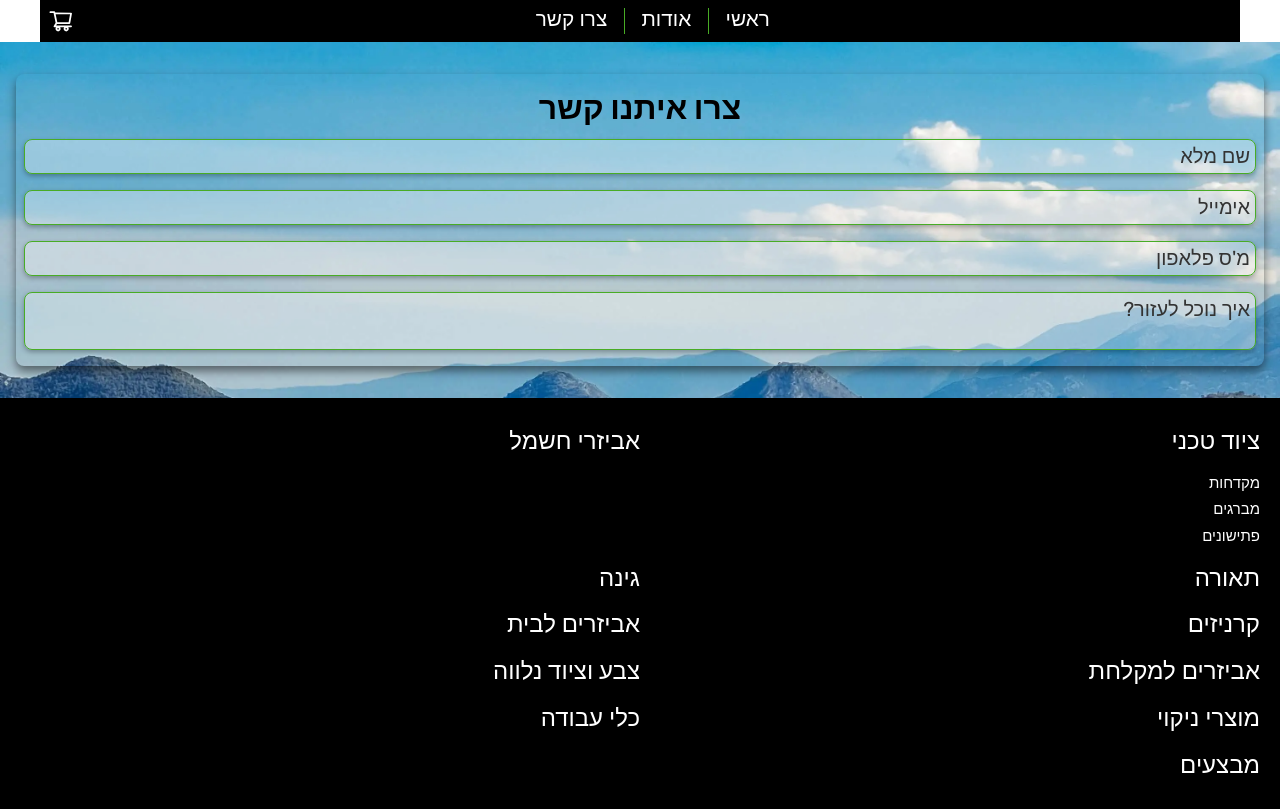
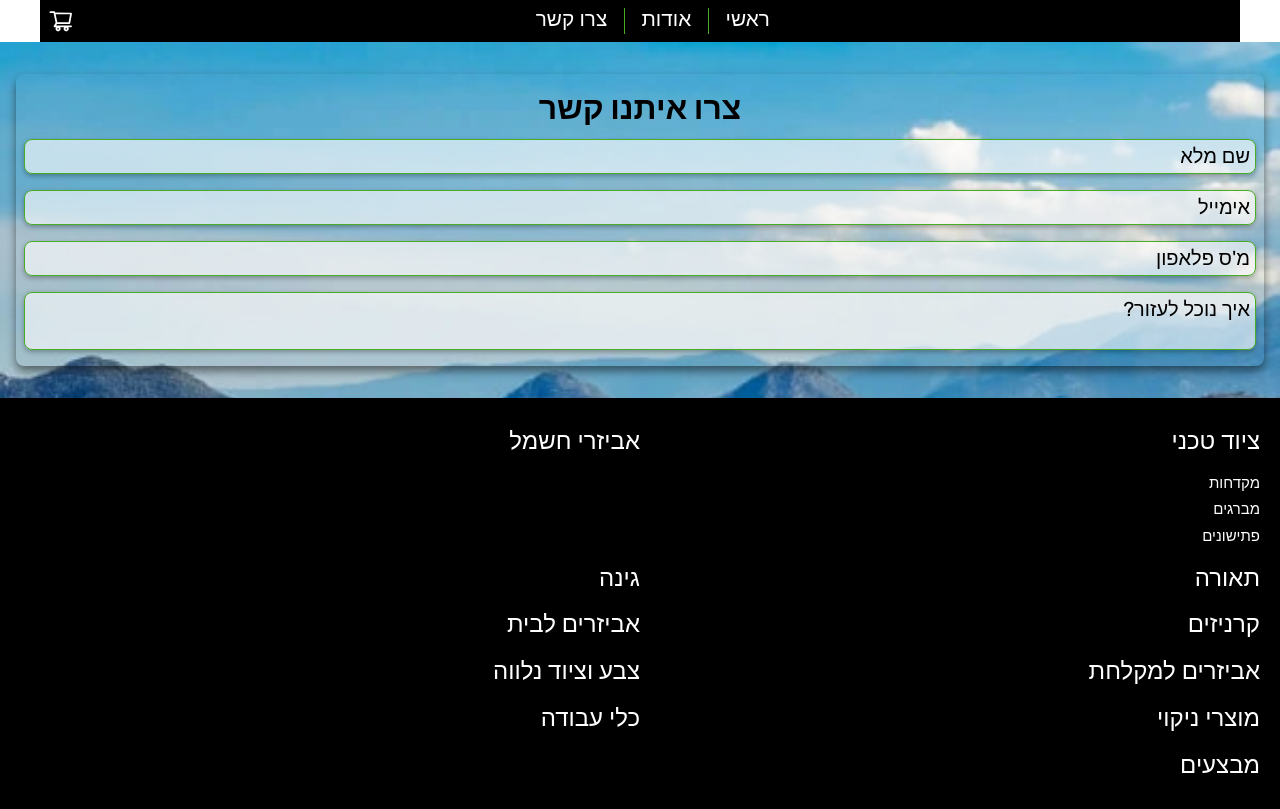
Before and after one commit to lightir21/B.R-Homrey-binyan, a React (Create React App) app in the folder client/: page /contactUs in a window 1280 px wide. Built offline with nearby package versions, Linux system fonts and the light colour scheme.

Commit message:
changed image size

```diff
--- a/client/src/pages/contactUsPage/contactUsPage.scss
+++ b/client/src/pages/contactUsPage/contactUsPage.scss
@@ -32,10 +32,10 @@
     border: solid 1px var(--clr-green);
     border-radius: 8px;
     box-shadow: 0 2px 5px rgba(0, 0, 0, 0.3);
-    background-color: #ffffff54;
-    color: #fff;
+    background-color: #ffffff9c;
+
     &::placeholder {
-      color: #333;
+      color: #000;
     }
   }
 }
```
Also changed, not shown: client/src/assets/nico-baum-jr0GS51wwyE-unsplash.webp.
